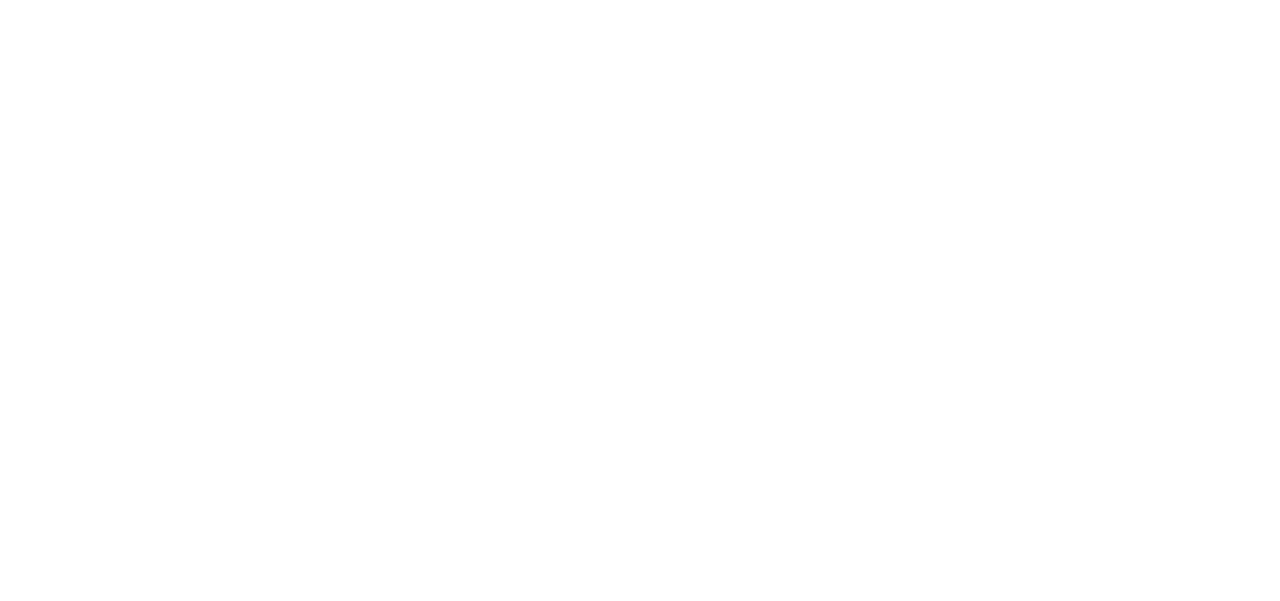
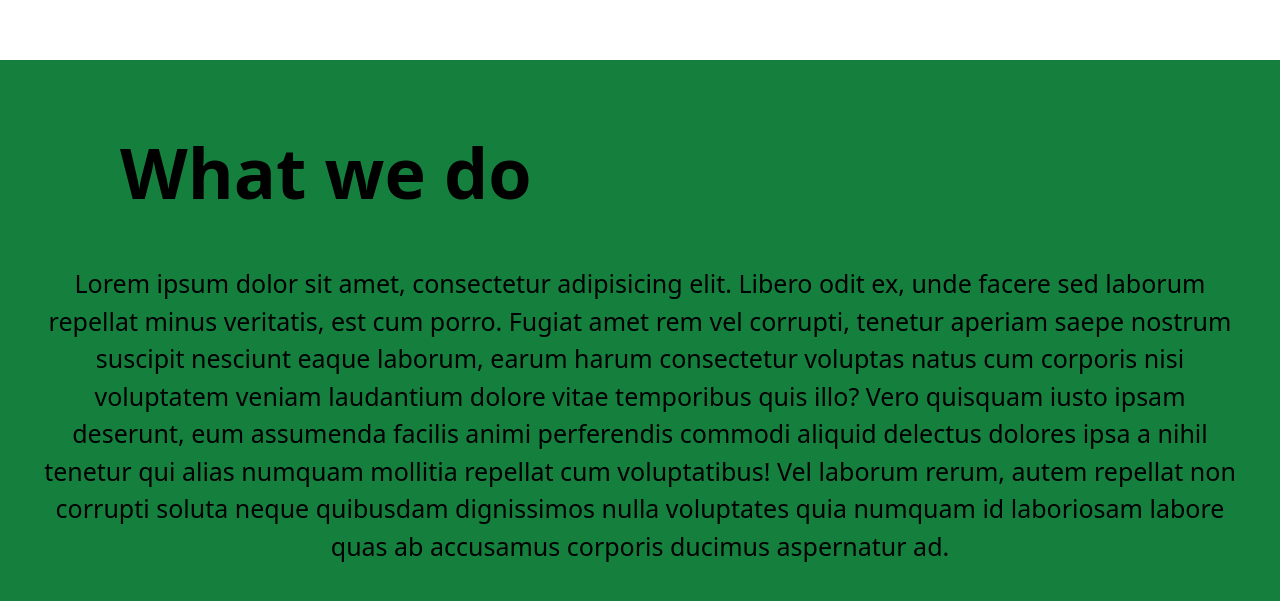
Before and after one commit to Breideva/Wild-Roots-Nature, a React (Vite) app in the folder Wild-Roots-Nature/: page / in a window 1280 px wide. Shown: the part 1300-1901 px from the top of the page. Before the commit the page ends 1360 px from the top, so only its background shows below. Built offline with nearby package versions, Linux system fonts and the light colour scheme.

Commit message:
Started revising Body

```diff
--- a/Wild-Roots-Nature/src/components/Body.tsx
+++ b/Wild-Roots-Nature/src/components/Body.tsx
@@ -1,9 +1,31 @@
-
 function Body() {
-    return (
-        <>
-        </>
-    )
+  return (
+    <div>
+      <div className=" p-10 bg-green-700">
+        <div>
+          <h1 className="text-[70px] font-extrabold justify-start mt-5 ml-20">
+            What we do
+          </h1>
+          <div className=" justify-center text-center mt-10 text-[25px]">
+            <p>
+              Lorem ipsum dolor sit amet, consectetur adipisicing elit. Libero
+              odit ex, unde facere sed laborum repellat minus veritatis, est cum
+              porro. Fugiat amet rem vel corrupti, tenetur aperiam saepe nostrum
+              suscipit nesciunt eaque laborum, earum harum consectetur voluptas
+              natus cum corporis nisi voluptatem veniam laudantium dolore vitae
+              temporibus quis illo? Vero quisquam iusto ipsam deserunt, eum
+              assumenda facilis animi perferendis commodi aliquid delectus
+              dolores ipsa a nihil tenetur qui alias numquam mollitia repellat
+              cum voluptatibus! Vel laborum rerum, autem repellat non corrupti
+              soluta neque quibusdam dignissimos nulla voluptates quia numquam
+              id laboriosam labore quas ab accusamus corporis ducimus aspernatur
+              ad.
+            </p>
+          </div>
+        </div>
+      </div>
+    </div>
+  );
 }
 
-export default Body
+export default Body;
```
